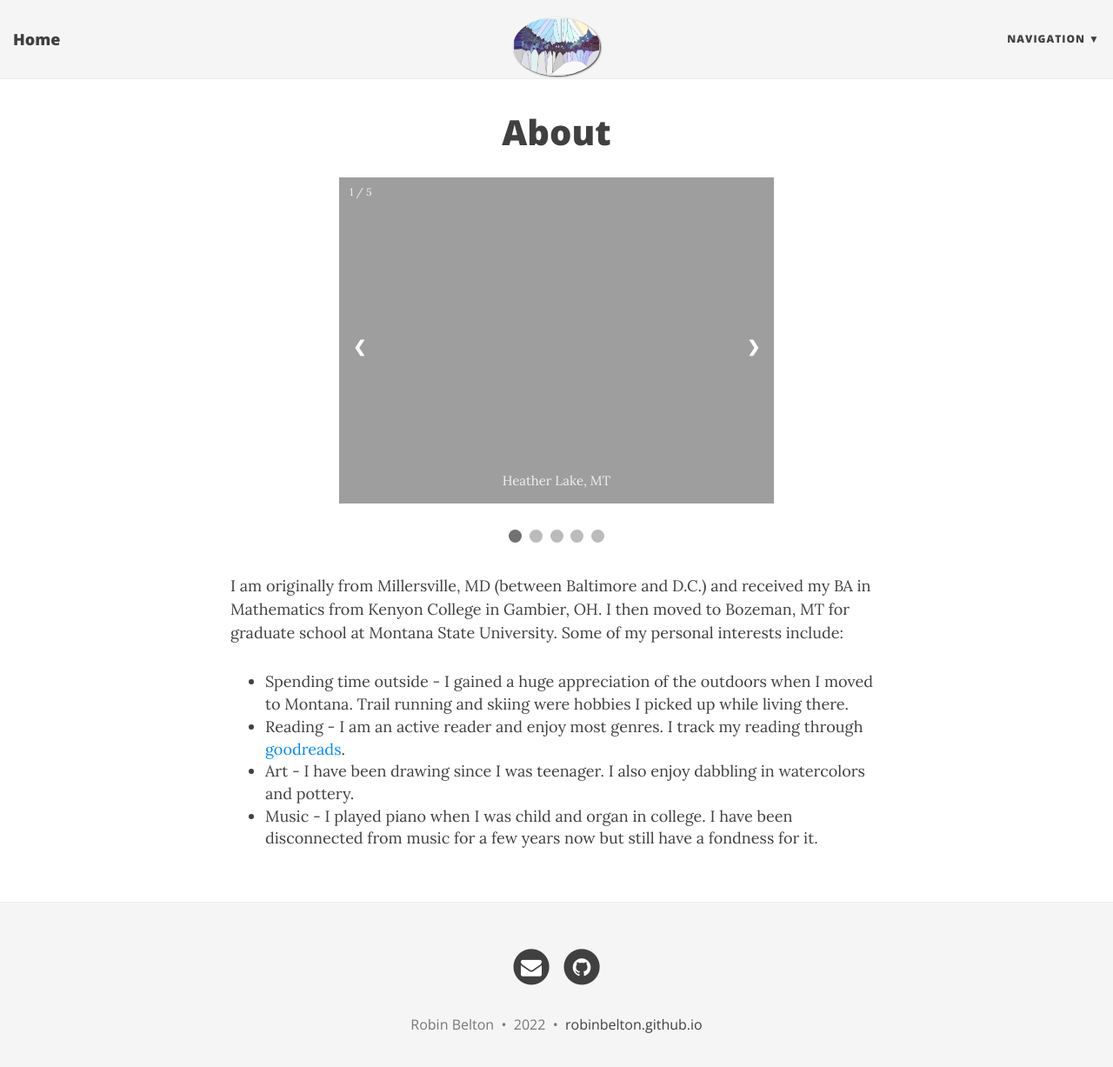
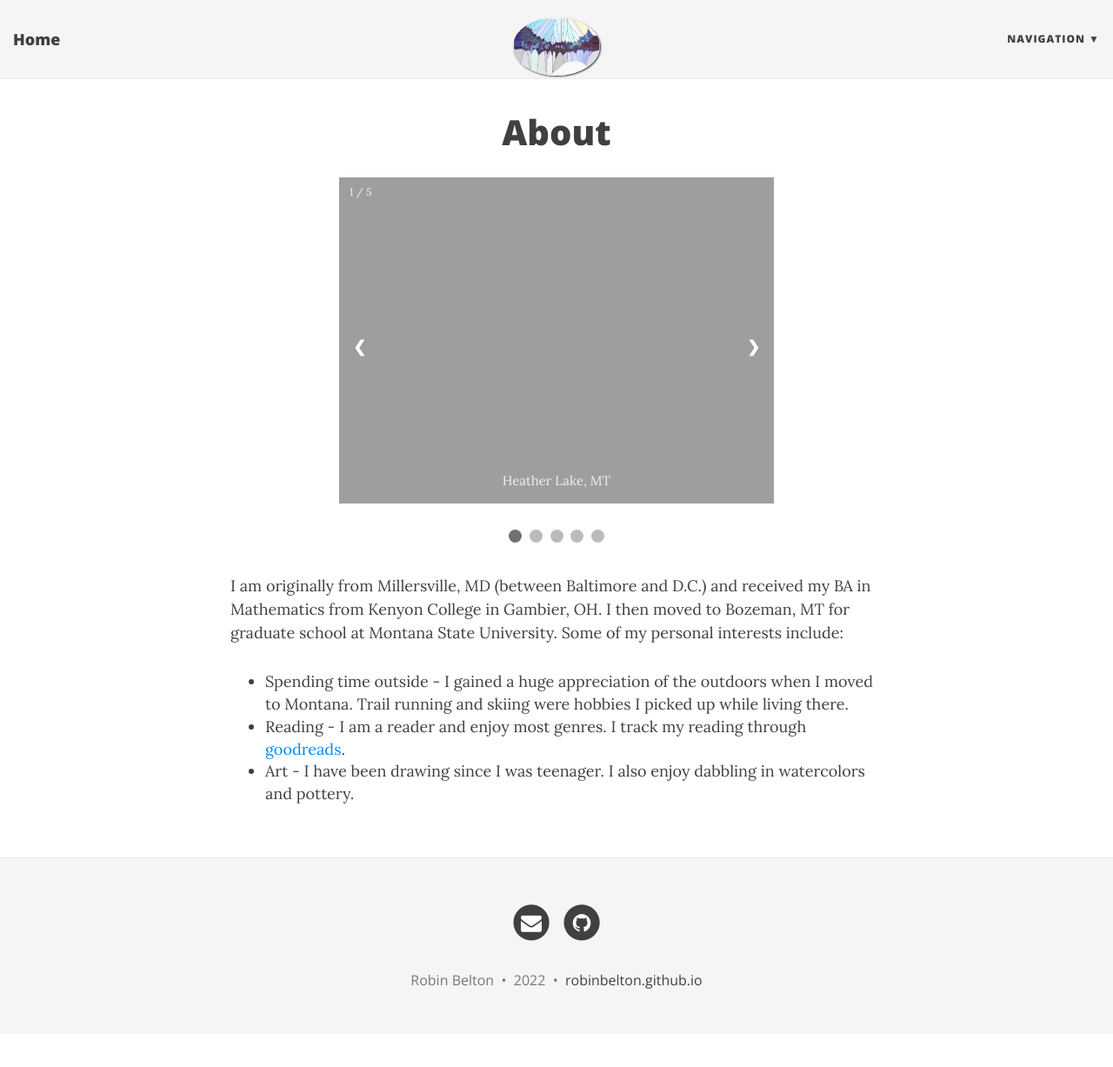
Before and after one commit to robinbelton/robinbelton.github.io, a Jekyll site: the page built from about.html, in a window 1280 px wide and 1240 px high. Shown: the top 1227 px of the window at 87% size. Built offline with Jekyll 4.4.1, drawn with Linux system fonts in a browser that asks for light colours; nearby versions of some CDN libraries.

Commit message:
Small edits to about and index page

```diff
--- a/about.html
+++ b/about.html
@@ -189,7 +189,6 @@ function showSlides(n) {
 
 <ul>
 <li>Spending time outside - I gained a huge appreciation of the outdoors when I moved to Montana. Trail running and skiing were hobbies I picked up while living there.</li>
-<li>Reading - I am an active reader and enjoy most genres. I track my reading through <a href="https://www.goodreads.com/user/show/127850080-robin-belton">goodreads</a>.</li>
+<li>Reading - I am a reader and enjoy most genres. I track my reading through <a href="https://www.goodreads.com/user/show/127850080-robin-belton">goodreads</a>.</li>
 <li>Art - I have been drawing since I was teenager. I also enjoy dabbling in watercolors and pottery. </li>
-<li>Music - I played piano when I was child and organ in college. I have been disconnected from music for a few years now but still have a fondness for it.</li>
 </ul>
--- a/index.html
+++ b/index.html
@@ -11,10 +11,10 @@ use-site-title: true
 
 <p> My research interests are in topological data analysis (TDA), computational topology and geometry, directed topology, network science, and mathematical biology. </p>
 
-<p> Links: <a href="http://robinbelton.github.io//BeltonCVwebsite.pdf">CV</a>. <a href="https://scholar.google.com/citations?user=v_c8ueIAAAAJ&hl=en&oi=ao">google scholar</a>.
+<p> Links: <a href="http://robinbelton.github.io//BeltonCVwebsite.pdf">CV</a>.  <a href="https://scholar.google.com/citations?user=v_c8ueIAAAAJ&hl=en&oi=ao">google scholar</a>.
 <a href="https://www.linkedin.com/in/robin-belton-4511691b0/">linkedin</a>. </p>
 
-<p> You can email me at rbelton@smith.edu </p>
+<p> My email is rbelton@smith.edu </p>
 
 
 <h3>News</h3>
```
